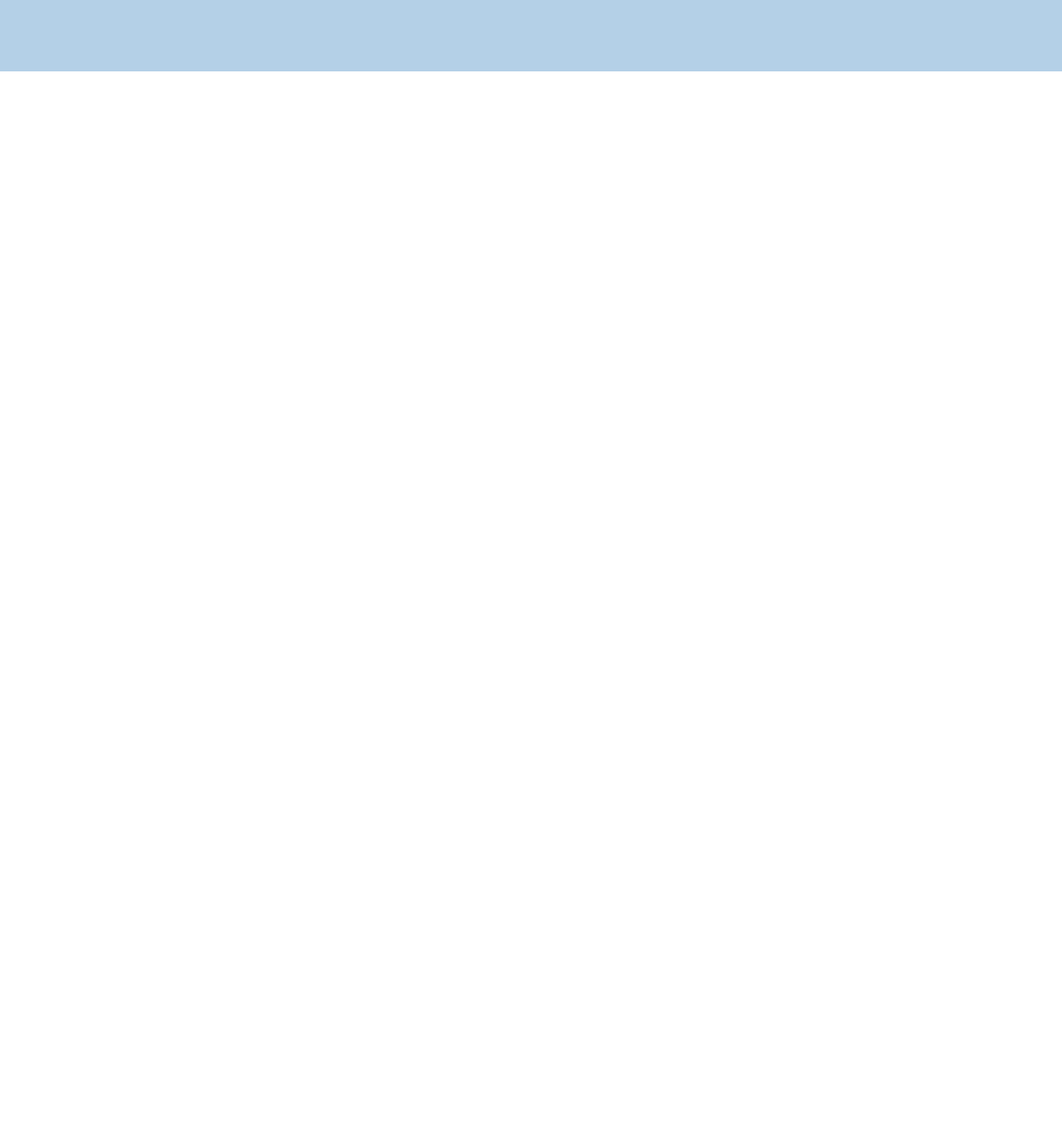
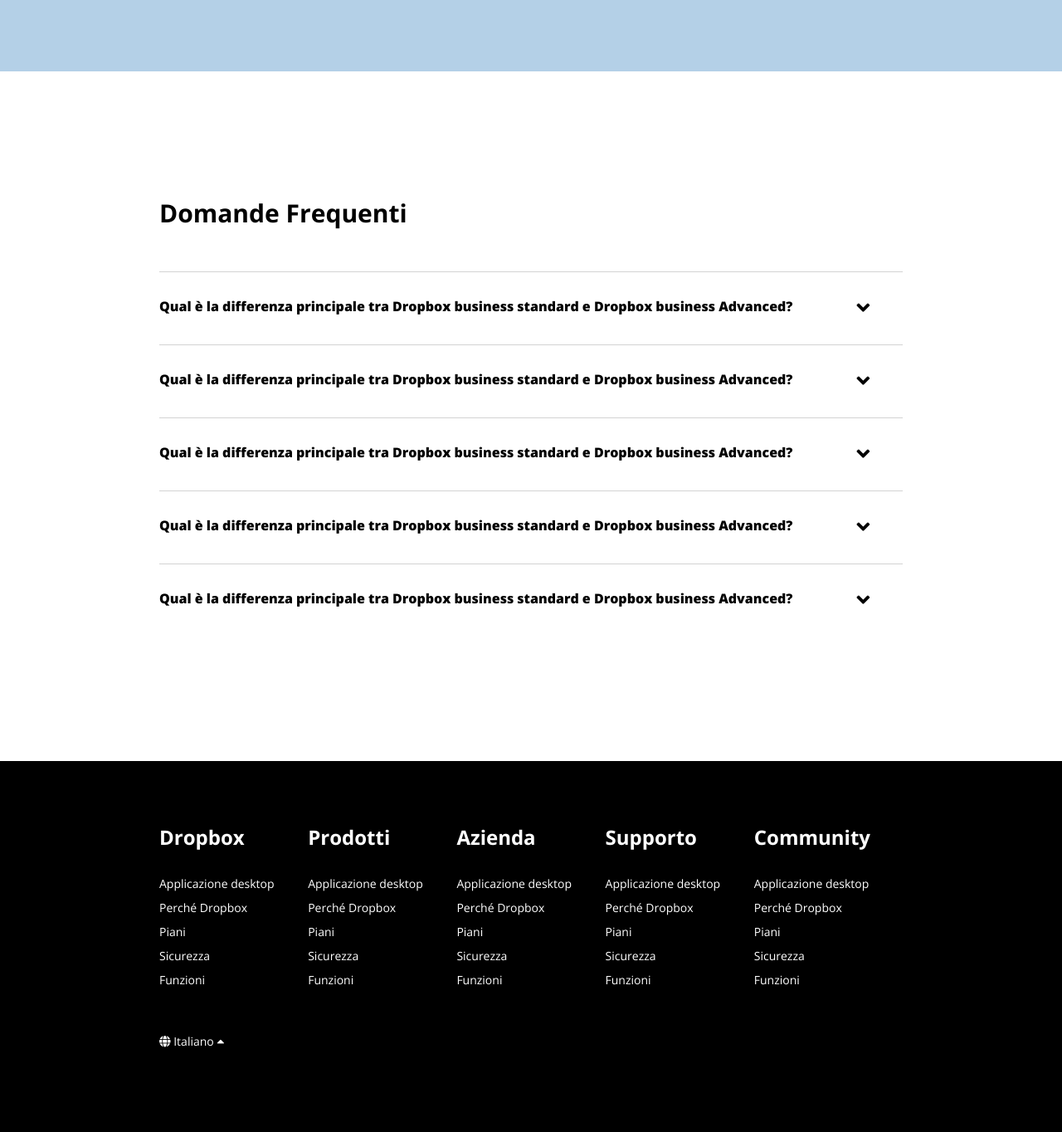
Before and after one commit to Albaer33/htmlcss-dropbox, a plain HTML site: page index.html in a window 1280 px wide. Shown: the part 5977-7341 px from the top of the page at 83% size. Before the commit the page ends 6063 px from the top, so only its background shows below. Drawn offline with nearby package versions, Linux system fonts and the light colour scheme.

Commit message:
project ended

```diff
--- a/css/style.css
+++ b/css/style.css
@@ -313,3 +313,50 @@
     padding-right: 30px;
 }
 /* FAQ part */
+.faq {
+    padding: 150px 0;
+}
+.faq h4 {
+    font-size: 30px;
+    padding-bottom: 50px;
+}
+.ask-row {
+    border-top: solid 1px lightgray;
+    padding: 30px 0;
+}
+.angle-down {
+    float: right;
+    padding-right: 40px;
+}
+.fa-angle-down {
+    font-size: 25px;
+}
+.asks {
+    font-weight: 900;
+}
+/* FOOTER */
+.bg-black {
+    background-color: black;
+}
+.footer-col {
+    width: calc(100%/5);
+}
+footer h5 {
+    padding: 20px 0;
+    font-size: 24px;
+}
+footer {
+    color: white;
+    font-size: 14px;
+}
+footer li {
+    padding: 5px 0;
+}
+.footer-text {
+    padding: 50px 0;
+}
+.language {
+    display: inline-block;
+    padding-top: 50px;
+    padding-bottom: 100px;
+}
--- a/index.html
+++ b/index.html
@@ -300,15 +300,104 @@
             </div>
         </div>
 
-        <!-- frequent asked question part -->
+        <!-- frequently asked question part -->
         <div class="container">
+            <div class="faq">
+                <h4>Domande Frequenti</h4>
 
+                <div class="ask-row clearfix">
+                    <div class="col asks">Qual è la differenza principale tra Dropbox business standard e Dropbox business Advanced?</div>
+                    <div class="col angle-down"><i class="fas fa-angle-down"></i></div>
+                </div>
+
+                <div class="ask-row clearfix">
+                    <div class="col asks">Qual è la differenza principale tra Dropbox business standard e Dropbox business Advanced?</div>
+                    <div class="col angle-down"><i class="fas fa-angle-down"></i></div>
+                </div>
+
+                <div class="ask-row clearfix">
+                    <div class="col asks">Qual è la differenza principale tra Dropbox business standard e Dropbox business Advanced?</div>
+                    <div class="col angle-down"><i class="fas fa-angle-down"></i></div>
+                </div>
+
+                <div class="ask-row clearfix">
+                    <div class="col asks">Qual è la differenza principale tra Dropbox business standard e Dropbox business Advanced?</div>
+                    <div class="col angle-down"><i class="fas fa-angle-down"></i></div>
+                </div>
+
+                <div class="ask-row clearfix">
+                    <div class="col asks">Qual è la differenza principale tra Dropbox business standard e Dropbox business Advanced?</div>
+                    <div class="angle-down"><i class="fas fa-angle-down"></i></div>
+                </div>
+
+            </div>
         </div>
     </main>
     <!-- MAIN END -->
 
     <!-- FOOTER START -->
-    <footer></footer>
+    <footer>
+        <div class="bg-black">
+            <div class="container clearfix">
+
+                <div class="footer-text">
+                    <div class="col footer-col">
+                        <ul>
+                            <li><h5>Dropbox</h5></li>
+                            <li>Applicazione desktop</li>
+                            <li>Perché Dropbox</li>
+                            <li>Piani</li>
+                            <li>Sicurezza</li>
+                            <li>Funzioni</li>
+                        </ul>
+                    </div>
+                    <div class="col footer-col">
+                        <ul>
+                            <li><h5>Prodotti</h5></li>
+                            <li>Applicazione desktop</li>
+                            <li>Perché Dropbox</li>
+                            <li>Piani</li>
+                            <li>Sicurezza</li>
+                            <li>Funzioni</li>
+                        </ul>
+                    </div>
+                    <div class="col footer-col">
+                        <ul>
+                            <li><h5>Azienda</h5></li>
+                            <li>Applicazione desktop</li>
+                            <li>Perché Dropbox</li>
+                            <li>Piani</li>
+                            <li>Sicurezza</li>
+                            <li>Funzioni</li>
+                        </ul>
+                    </div>
+                    <div class="col footer-col">
+                        <ul>
+                            <li><h5>Supporto</h5></li>
+                            <li>Applicazione desktop</li>
+                            <li>Perché Dropbox</li>
+                            <li>Piani</li>
+                            <li>Sicurezza</li>
+                            <li>Funzioni</li>
+                        </ul>
+                    </div>
+                    <div class="col footer-col">
+                        <ul>
+                            <li><h5>Community</h5></li>
+                            <li>Applicazione desktop</li>
+                            <li>Perché Dropbox</li>
+                            <li>Piani</li>
+                            <li>Sicurezza</li>
+                            <li>Funzioni</li>
+                        </ul>
+                    </div>
+                </div>
+
+                <div class="language"><i class="fa fa-globe" aria-hidden="true"></i> Italiano <i class="fas fa-caret-up"></i></div>
+
+            </div>
+        </div>
+    </footer>
     <!-- FOOTER END -->
 
 </body>
```
